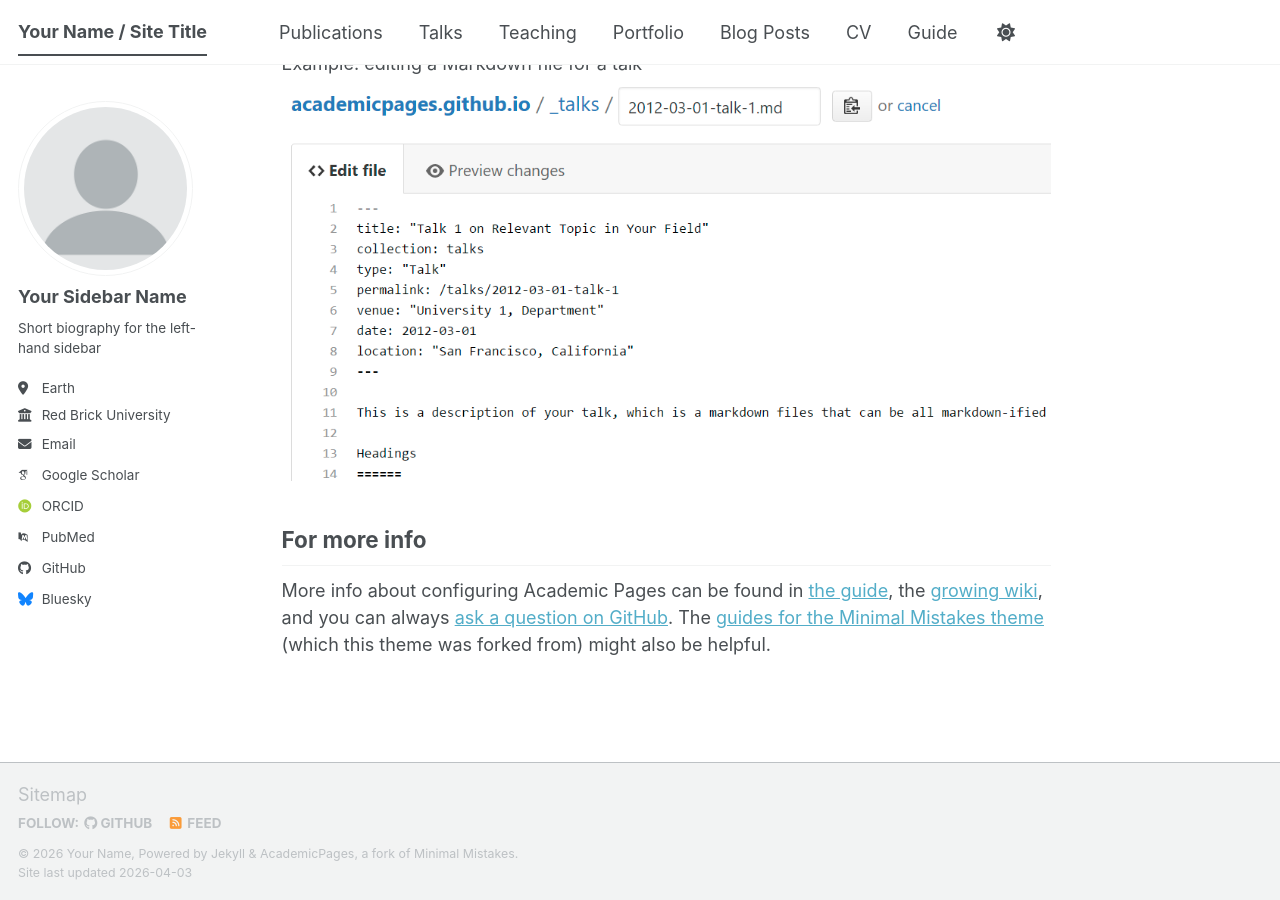
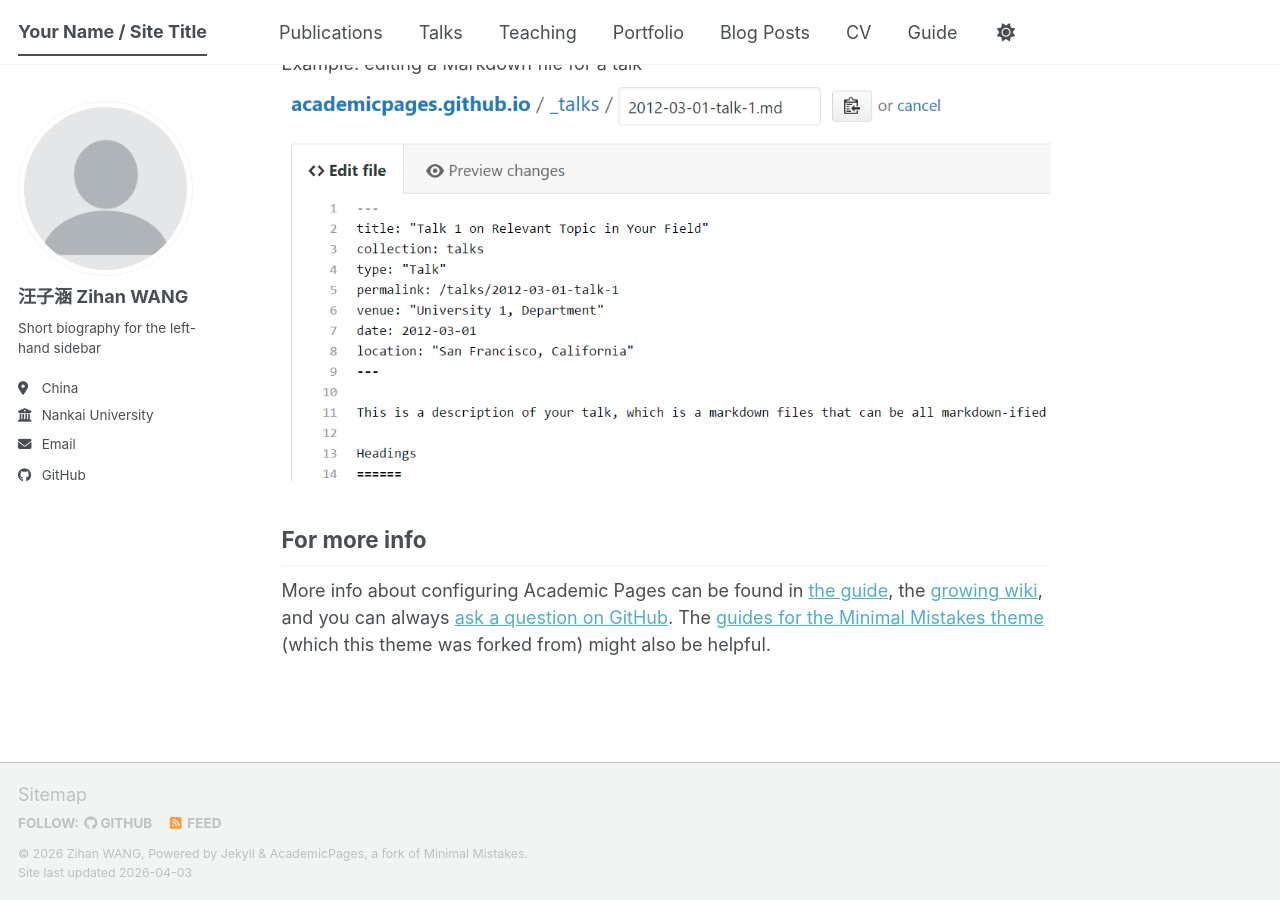
Before and after one commit to zhwang6626/zhwang6626.github.io, a Jekyll site: the page built from _pages/about.md, in a window 1280 px wide and 900 px high, scrolled down 2720 px. Built offline with Jekyll 4.4.1, drawn with Linux system fonts in a browser that asks for light colours; some web fonts are replaced; a script bundle is joined from its source files by our own code; library files that are not in the unit come from our copies; a file with an impossible date is left out.

Commit message:
Update personal information in _config.yml

```diff
--- a/_config.yml
+++ b/_config.yml
@@ -11,7 +11,7 @@ locale                   : "en-US"
 site_theme               : "default" # The available themes options are "default", "air", "sunrise", "mint", "dirt" and "contrast"
 title                    : "Your Name / Site Title"
 title_separator          : "-"
-name                     : &name "Your Name"
+name                     : &name "Zihan WANG"
 description              : &description "Your Name's academic portfolio"   # Update this with a general description of your site, this is the default if not overridden by a page
 url                      : https://zhwang6626.github.io # The base hostname & protocol for your site e.g. "https://[your GitHub username].github.io",
                                                            # or if you already have some other page hosted on Github then use "https://[your GitHub username].github.io/[Your Repo Name]"
@@ -24,24 +24,24 @@ repository               : "zhwang6626/zhwang6626.github.io"
 author:
   # Biographic information
   avatar           : "profile.png"
-  name             : "Your Sidebar Name"
+  name             : "汪子涵 Zihan WANG"
   pronouns         : # example: "she/her"
   bio              : "Short biography for the left-hand sidebar"
-  location         : "Earth"
-  employer         : "Red Brick University"
+  location         : "China"
+  employer         : "Nankai University"
   uri              : # URL
-  email            : "none@example.org"
+  email            : "wang.zihan@mail.nankai.edu.cn"
 
   # Academic websites
   academia         : # URL
   arxiv            : # URL - Update with the correct link to your profile
-  googlescholar    : "https://scholar.google.com/citations?user=PS_CX0AAAAAJ"
+  googlescholar    : # "https://scholar.google.com/citations?user=PS_CX0AAAAAJ"
   inspire-hep      : # URL
   impactstory      : # URL
-  orcid            : "https://orcid.org/yourorcidurl"
+  orcid            : # "https://orcid.org/yourorcidurl"
   semantic         : # URL
   ssrn             : # URL
-  pubmed           : "https://www.ncbi.nlm.nih.gov/pubmed/?term=john+snow"
+  pubmed           : # "https://www.ncbi.nlm.nih.gov/pubmed/?term=john+snow"
   researchgate     : # URL
   scopus           : # URL
   zotero           : # URL
@@ -57,7 +57,7 @@ author:
 
   # Social media
   artstation       : # Username
-  bluesky          : "bsky.app" # Replace this with you Bluesky username
+  bluesky          : # "bsky.app" # Replace this with you Bluesky username
   facebook         : # Username
   flickr           : # Username
   foursquare       : # Username
```
